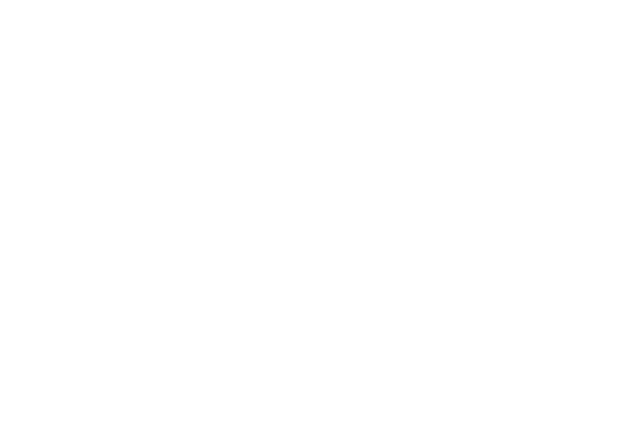
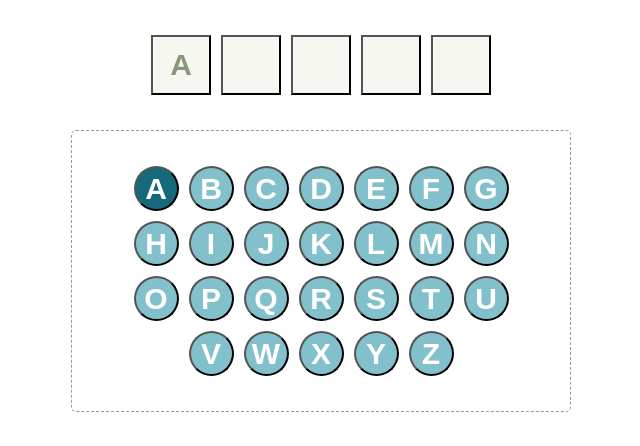
Before and after one commit to jouan-cja/hangman-vue-nuxt, a Nuxt app: page /hangman in a window 1280 px wide. Before the commit this address had no page. Shown: the top 446 px of the page, without its empty margins (319-959 px from the left). Built offline with nearby package versions, Linux system fonts and the light colour scheme.

Commit message:
construct hangman view

```diff
--- /dev/null
+++ b/components/AlphabetBoard.vue
@@ -0,0 +1,44 @@
+<template>
+  <div class="alphabet-board">
+    <Letter letter="A" disabled />
+    <Letter letter="B" />
+    <Letter letter="C" />
+    <Letter letter="D" />
+    <Letter letter="E" />
+    <Letter letter="F" />
+    <Letter letter="G" />
+    <Letter letter="H" />
+    <Letter letter="I" />
+    <Letter letter="J" />
+    <Letter letter="K" />
+    <Letter letter="L" />
+    <Letter letter="M" />
+    <Letter letter="N" />
+    <Letter letter="O" />
+    <Letter letter="P" />
+    <Letter letter="Q" />
+    <Letter letter="R" />
+    <Letter letter="S" />
+    <Letter letter="T" />
+    <Letter letter="U" />
+    <Letter letter="V" />
+    <Letter letter="W" />
+    <Letter letter="X" />
+    <Letter letter="Y" />
+    <Letter letter="Z" />
+  </div>
+</template>
+
+<script>
+export default {}
+</script>
+
+<style lang="scss">
+  .alphabet-board {
+    font: 20px "Century Gothic", Futura, sans-serif;
+    padding: 30px;
+    border: 1px dashed #999;
+    border-radius: 5px;
+    width: 500px;
+  }
+</style>
--- /dev/null
+++ b/components/Letter.vue
@@ -0,0 +1,44 @@
+<template>
+  <button class="letter" :class="{disabled}">
+    {{ letter }}
+  </button>
+</template>
+
+<script>
+export default {
+  props: {
+    letter: {
+      type: String,
+      default: ''
+    },
+    disabled: {
+      type: Boolean,
+      default: false
+    }
+  }
+}
+</script>
+
+<style lang="scss">
+  .letter {
+    height: 45px;
+    width: 45px;
+    font-size: 30px;
+    background-color: #82c0cc;
+    color: white;
+    border-radius: 50%;
+    font-weight: bold;
+    margin: 5px;
+    text-align: center;
+
+    &:hover {
+      background-color: #489fb5;
+      cursor: pointer;
+    }
+
+    &.disabled {
+      background-color: #16697a;
+      pointer-events: none;
+    }
+  }
+</style>
--- /dev/null
+++ b/components/QuizBoard.vue
@@ -0,0 +1,21 @@
+<template>
+  <div class="quiz-board">
+    <Word word="A" show />
+    <Word word="P" />
+    <Word word="P" />
+    <Word word="L" />
+    <Word word="E" />
+  </div>
+</template>
+
+<script>
+export default {}
+</script>
+
+<style lang="scss">
+.quiz-board {
+  font: 20px "Century Gothic", Futura, sans-serif;
+  padding: 30px;
+  text-align:center;
+}
+</style>
--- /dev/null
+++ b/components/Word.vue
@@ -0,0 +1,38 @@
+<template>
+  <button class="answer" :class="{show}">
+    {{ word }}
+  </button>
+</template>
+
+<script>
+export default {
+  props: {
+    word: {
+      type: String,
+      default: ''
+    },
+    show: {
+      type: Boolean,
+      default: false
+    }
+  }
+}
+</script>
+
+<style lang="scss">
+  .answer {
+    height: 60px;
+    width: 60px;
+    font-size: 30px;
+    background-color: #F7F7F2;
+    font-weight: bold;
+    margin: 5px;
+    text-align: center;
+    pointer-events: none;
+    color: #F7F7F2;
+
+    &.show {
+      color: #899878;
+    }
+  }
+</style>
--- /dev/null
+++ b/pages/hangman.vue
@@ -0,0 +1,21 @@
+<template>
+  <section class="container">
+    <QuizBoard />
+    <AlphabetBoard />
+  </section>
+</template>
+
+<script>
+export default {}
+</script>
+
+<style lang="scss">
+.container {
+  margin: 0 auto;
+  min-height: 100vh;
+  justify-content: center;
+  align-items: center;
+  text-align: center;
+  text-align: -webkit-center;
+}
+</style>
```
